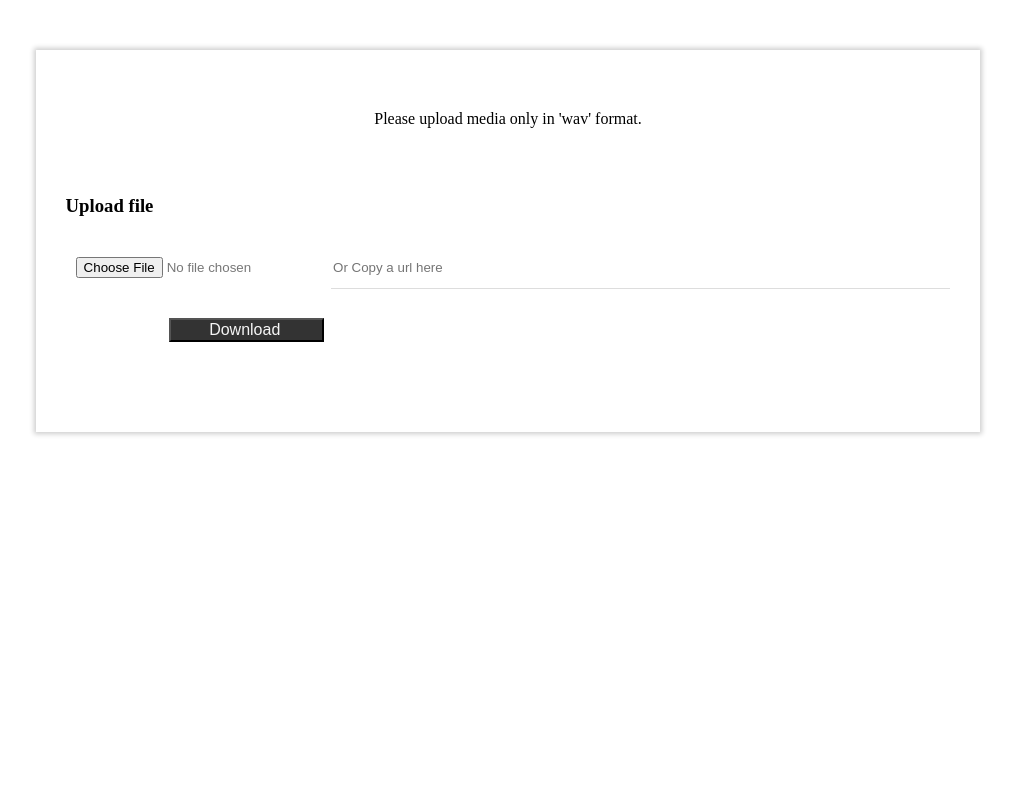
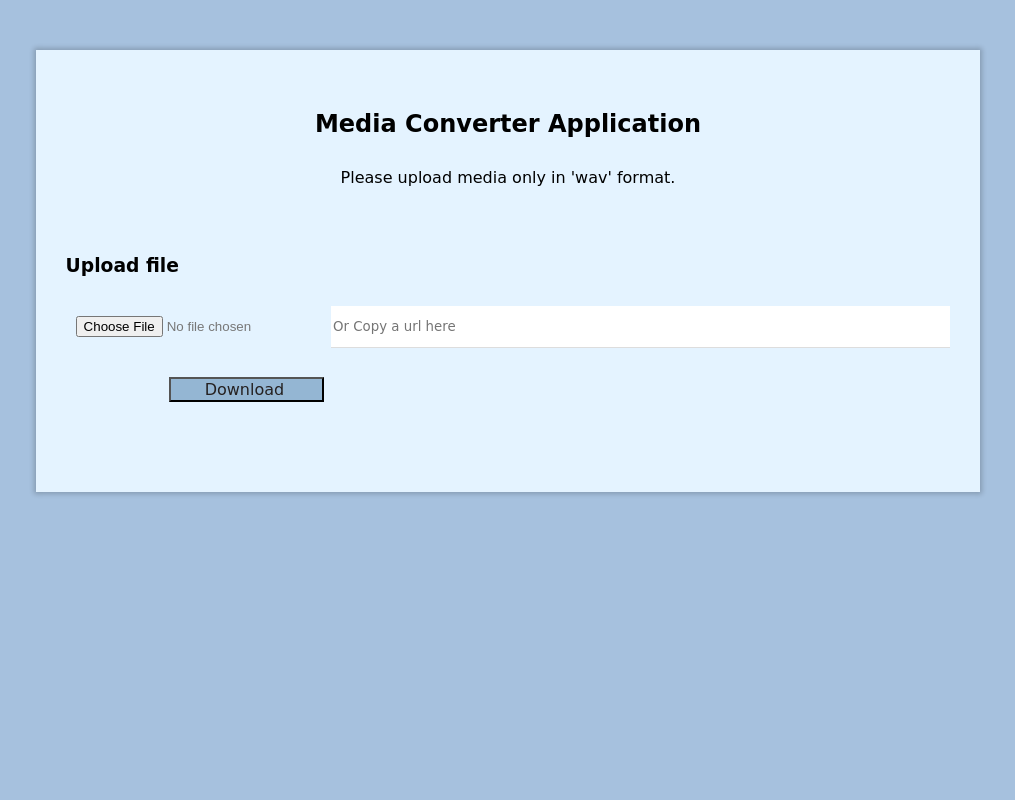
Before and after one commit to nischay-dhiman/media-convertor, a Django app: page / in a window 1280 px wide. Shown: the whole page, without its empty margins (162-1177 px from the left). Run offline with Django 4.2, Linux system fonts and the light colour scheme.

Commit message:
html and css changes

```diff
--- a/media_convertor/static/media_convertor/style.css
+++ b/media_convertor/static/media_convertor/style.css
@@ -4,6 +4,9 @@
     box-shadow: 0px 0px 5px 2px rgba(0,0,0,0.2);
     width: 70%;
     margin-left: 15%;
+}
+body{
+background: #a6c1de;
 }
 .it .btn-orange
 {
@@ -32,6 +35,7 @@
     position: relative;
     overflow: hidden;
     margin: 10px;
+    font-family: cursive;
 }
 .fileUpload input.upload {
     position: absolute;
@@ -46,12 +50,13 @@
 }
 .it .btn-new, .it .btn-next
 {
-	margin: 30px 0px;
-	border-radius: 0px;
-	background-color: #333;
-	color: #f5f5f5;
-	font-size: 16px;
-	width: 155px;
+    margin: 30px 0px;
+    border-radius: 0px;
+    background-color: #94b6d3;
+    color: #252121;
+    font-size: 16px;
+    width: 155px;
+    font-family: cursive;
 }
 .it .btn-next
 {
@@ -80,6 +85,7 @@ p
   font-size:16px;
   text-align:center;
   margin:30px 0px;
+  font-family: cursive;
 }
 .it #uploader .docErr
 {
--- a/templates/home.html
+++ b/templates/home.html
@@ -2,14 +2,18 @@
 
 <link rel="stylesheet" type="text/css" href="{% static 'media_convertor/style.css' %}">
 
-<div class="container">
+
+<div class="container" style="font-family: cursive;">
     <div class="row it">
-        <div class="col-sm-offset-1 col-sm-10" id="one" style="padding: 30px">
+        <div class="col-sm-offset-1 col-sm-10" id="one" style="padding: 30px;background: #e4f3ff;">
+            <p style="font-size: 24px">
+                <b>Media Converter Application</b>
+            </p>
             <p>
             Please upload media only in 'wav' format.
             </p><br>
             <div class="row">
-              <div class="col-sm-offset-4 col-sm-4 form-group">
+              <div class="col-sm-offset-4 col-sm-4 form-group" style="font-family: cursive;">
                 <h3 class="text-center">Upload file</h3>
               </div><!--form-group-->
             </div><!--row-->
@@ -30,7 +34,7 @@
                         </div><!-- btn-orange -->
                       </div><!-- col-3 -->
                       <div class="col-sm-8" style="width: 70%;float: right;">
-                        <input type="text" class="form-control" name="" placeholder="Or Copy a url here" style="height: 42px; width: 100%">
+                        <input type="text" class="form-control" name="" placeholder="Or Copy a url here" style="height: 42px; width: 100%; font-family: cursive">
                       </div><!--col-8-->
                       <div class="col-sm-1"><a class="btn-check"><i class="fa fa-times"></i></a></div><!-- col-1 -->
                     </div><!--row-->
```
